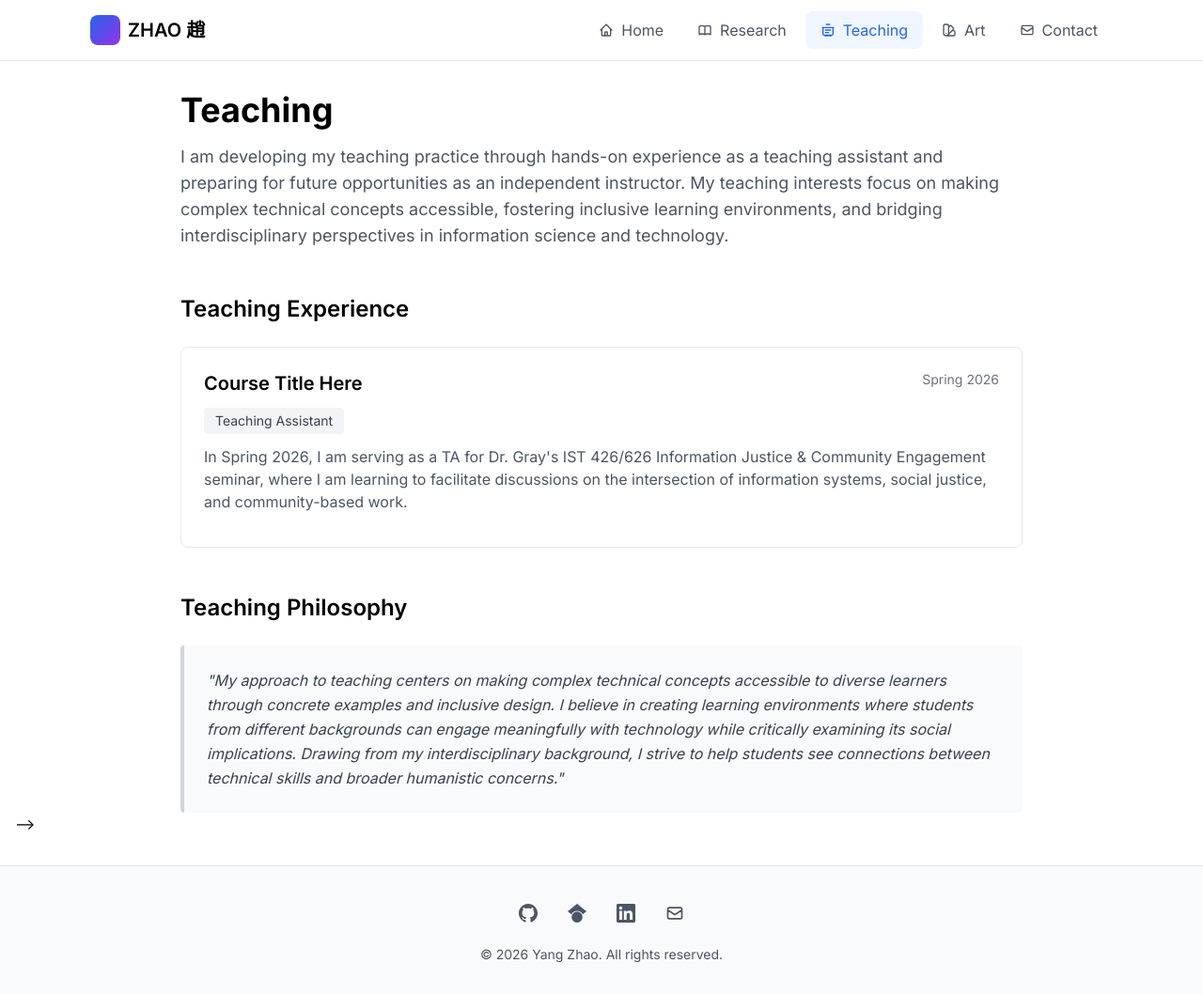
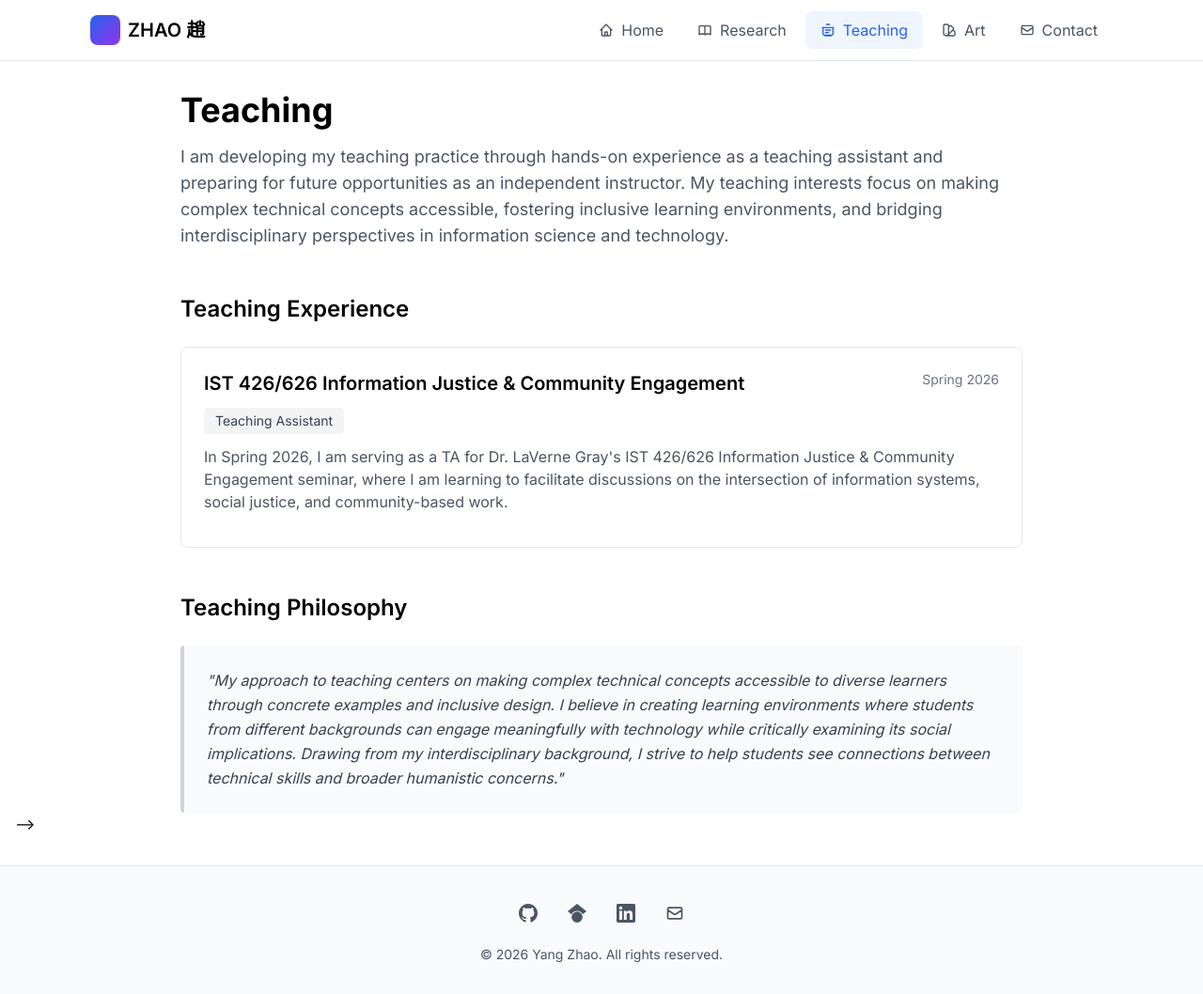
Before and after one commit to yzhao-is/yzhao-is.github.io, a Jekyll site: the page built from teaching.html, in a window 1280 px wide and 1058 px high. Shown: the whole window at 94% size. Built offline with Jekyll 4.4.1, drawn with Linux system fonts in a browser that asks for light colours; nearby versions of some CDN libraries.

Commit message:
Update teaching.html

```diff
--- a/teaching.html
+++ b/teaching.html
@@ -20,14 +20,14 @@ title: Teaching
 
       <div class="border border-gray-200 rounded-lg p-6 hover:shadow-md transition-shadow">
         <div class="flex justify-between items-start mb-3">
-          <h3 class="text-xl font-semibold">Course Title Here</h3>
+          <h3 class="text-xl font-semibold">IST 426/626 Information Justice & Community Engagement</h3>
           <span class="text-sm text-gray-500 whitespace-nowrap ml-4">Spring 2026</span>
         </div>
         <p class="text-sm text-gray-600 mb-3">
           <span class="inline-block bg-gray-100 px-3 py-1 rounded text-gray-700">Teaching Assistant</span>
         </p>
         <p class="text-gray-600 mb-3">
-          In Spring 2026, I am serving as a TA for Dr. Gray's IST 426/626 Information Justice & Community Engagement seminar, where I am learning to facilitate discussions on the intersection of information systems, social justice, and community-based work.
+          In Spring 2026, I am serving as a TA for Dr. LaVerne Gray's IST 426/626 Information Justice & Community Engagement seminar, where I am learning to facilitate discussions on the intersection of information systems, social justice, and community-based work.
         </p>
         <!-- Temporarily hiding this section
         <ul class="list-disc list-inside text-gray-600 space-y-1 ml-2">
```
